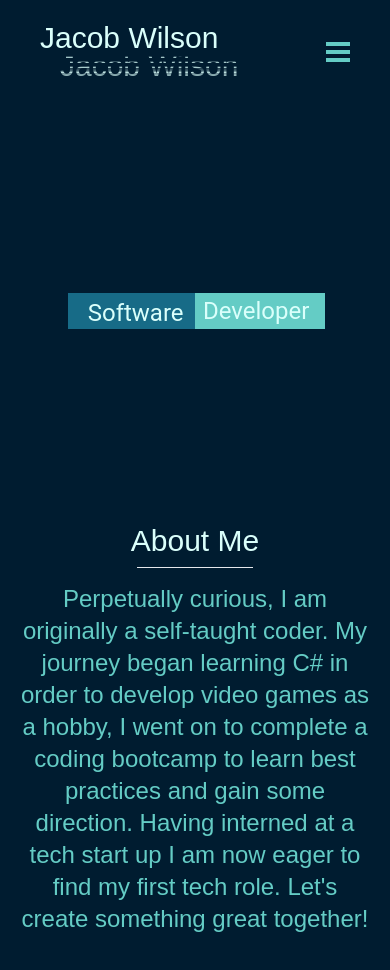
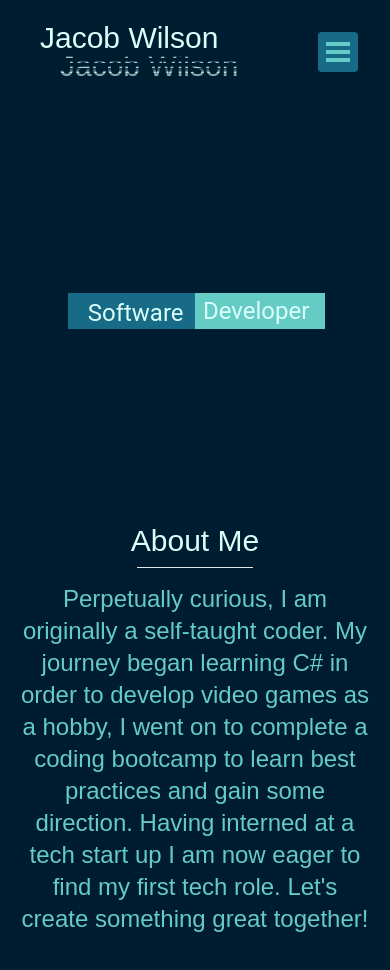
Before and after one commit to JLEWilson/PortfolioWebsite, a React (Create React App) app: page / in a window 390 px wide. Shown: the top 970 px of the page. Built offline with nearby package versions, Linux system fonts and the light colour scheme; what tailwindcss-3d would draw is missing.

Commit message:
Adjust button colors

```diff
--- a/src/components/modalWrapper.tsx
+++ b/src/components/modalWrapper.tsx
@@ -14,16 +14,15 @@ function ModalWrapper() {
   return (
     <div>
       <Modal open={modalOpen} onClose={() => setModalOpen(false)}>
-        <h1>This is text</h1>
         <Navigation/>
-        <Links direction={flexDirection.column} />
+        <Links direction={flexDirection.column}/>
       </Modal>
       <button
         type='button'
         onClick={() => setModalOpen(true)}
         className='absolute top-8 right-8 p-2 fill-secondary
-        hover:bg-secondary hover:fill-background transition
-        rounded md:hidden'
+        hover:fill-background hover:bg-secondary
+        bg-primary transition rounded md:hidden'
       >
         {MenuIcon({ height: 24, width: 24 })}
       </button>
```
